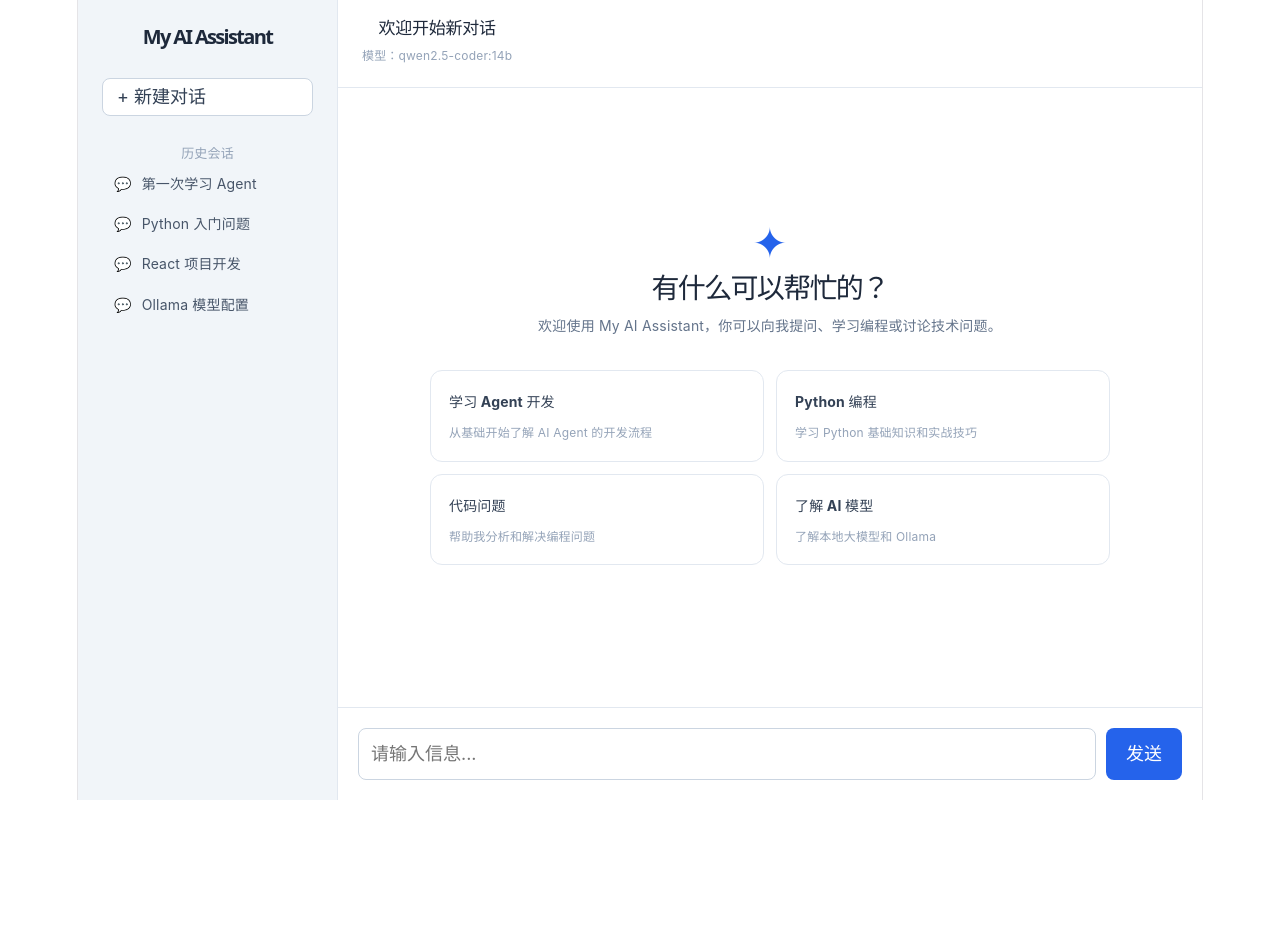
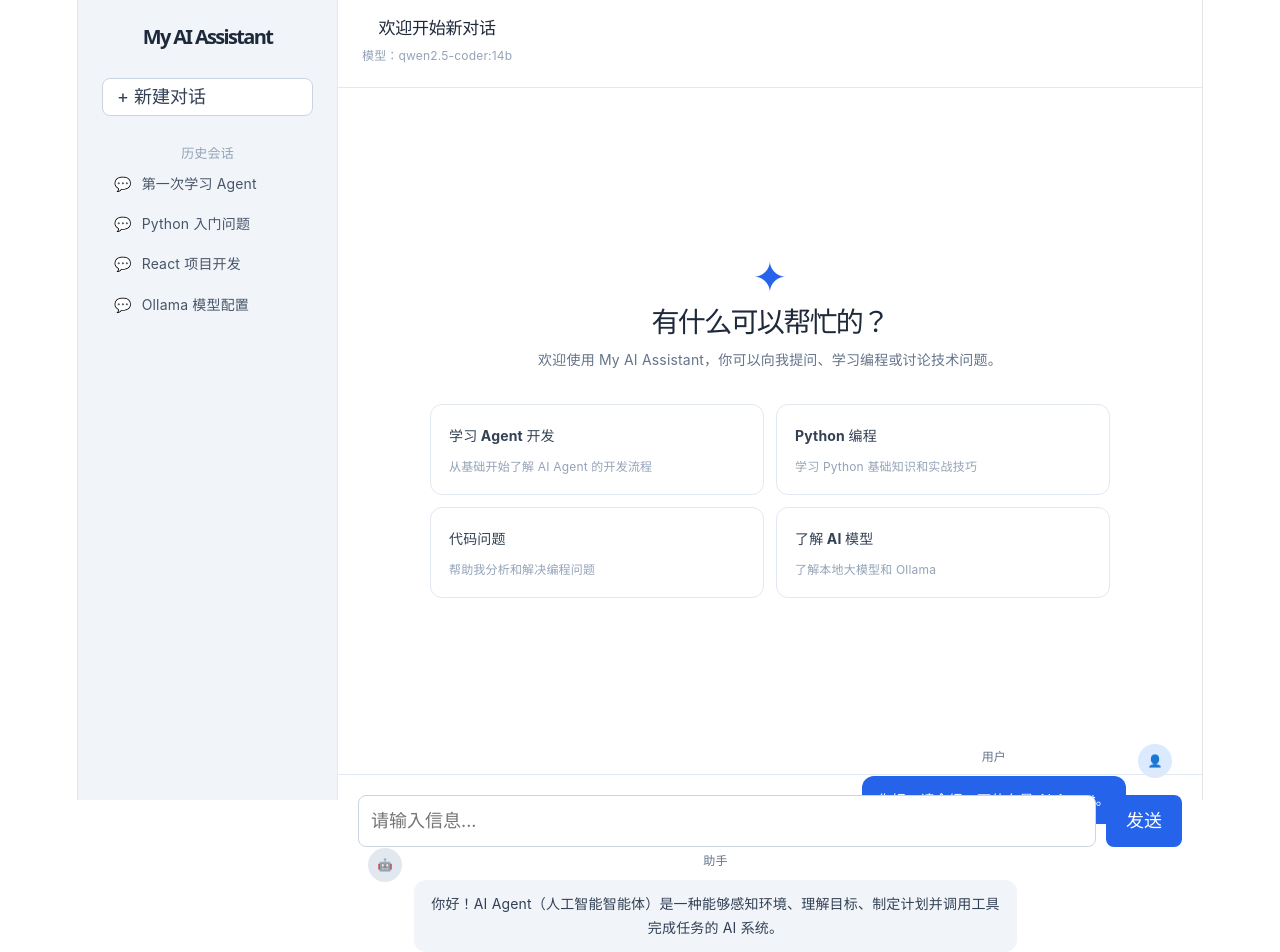
Before and after one commit to GH455521/g-fullstack-journey, a React (Vite) app in the folder frontend/: page / in a window 1280 px wide. Before the commit the page ends 800 px from the top, so only its background shows below. Built offline with nearby package versions, Linux system fonts and the light colour scheme.

Commit message:
feat(frontent):可重复使用的消息组件MessageItem.tsx

```diff
--- a/frontend/src/App.tsx
+++ b/frontend/src/App.tsx
@@ -1,6 +1,22 @@
 import ChatHeader from "./components/ChatHeader.js";
+import MessageItem from "./components/MessageItem.js";
 import Sidebar from "./components/Sidebar.js";
 import Welcome from "./components/Welcome.js";
+
+// 临时模拟聊天数据
+const messages = [
+  {
+    id: "1",
+    role: "user",
+    content: "你好，请介绍一下什么是 AI Agent。",
+  },
+  {
+    id: "2",
+    role: "assistant",
+    content:
+      "你好！AI Agent（人工智能智能体）是一种能够感知环境、理解目标、制定计划并调用工具完成任务的 AI 系统。",
+  },
+];
 
 function App() {
   return (
@@ -8,9 +24,17 @@ function App() {
       <Sidebar />
 
       <main className="chat-panel">
-        <ChatHeader title='欢迎开始新对话' model="qwen2.5-coder:14b" />
+        <ChatHeader title="欢迎开始新对话" model="qwen2.5-coder:14b" />
         <section className="messages-area">
           <Welcome />
+
+          {messages.map((message) => (
+            <MessageItem
+              key={message.id}
+              role={message.role}
+              content={message.content}
+            />
+          ))}
         </section>
         <footer className="input-area">
           <input type="text" placeholder="请输入信息..." />
--- a/frontend/src/components/MessageItem.tsx
+++ b/frontend/src/components/MessageItem.tsx
@@ -0,0 +1,19 @@
+interface MessageItemProps {
+  role: string;
+  content: string;
+}
+
+function MessageItem({ role, content }: MessageItemProps) {
+  const isUser = role === "user";
+  return (
+    <div className={`message-row ${isUser ? "user" : "assistant"}`}>
+      <div className="message-avatar">{isUser ? "👤" : "🤖"}</div>
+      <div className="message-content">
+        <div className="message-role">{isUser ? "用户" : "助手"}</div>
+        <div className="message-text">{content}</div>
+      </div>
+    </div>
+  );
+}
+
+export default MessageItem;
--- a/frontend/src/index.css
+++ b/frontend/src/index.css
@@ -346,3 +346,74 @@ button, input {
     font-size: 23px;
   }
 }
+/* 补充 MessageItem.tsx 可重复使用的消息组件样式 */
+/* 单条消息的整体布局 */
+.message-row {
+  display: flex;
+  align-items: flex-start;
+  gap: 12px;
+  width: 100%;
+  margin-bottom: 24px;
+}
+
+/* 用户消息放在右侧 */
+.message-row.user {
+  flex-direction: row-reverse;
+}
+
+/* AI 消息放在左侧 */
+.message-row.assistant {
+  flex-direction: row;
+}
+
+/* 消息头像 */
+.message-avatar {
+  display: flex;
+  align-items: center;
+  justify-content: center;
+  flex-shrink: 0;
+  width: 34px;
+  height: 34px;
+  border-radius: 50%;
+  background: #e2e8f0;
+  color: #475569;
+  font-size: 12px;
+  font-weight: 600;
+}
+
+/* 用户头像 */
+.message-row.user .message-avatar {
+  background: #dbeafe;
+  color: #1d4ed8;
+}
+
+/* 消息内容区域 */
+.message-content {
+  max-width: 75%;
+  min-width: 0;
+}
+
+/* 角色名称 */
+.message-role {
+  margin-bottom: 6px;
+  color: #64748b;
+  font-size: 12px;
+}
+
+/* 消息气泡 */
+.message-text {
+  padding: 12px 16px;
+  border-radius: 12px;
+  background: #f1f5f9;
+  color: #334155;
+  font-size: 14px;
+  line-height: 1.7;
+  white-space: pre-wrap;
+  overflow-wrap: anywhere;
+}
+
+/* 用户消息气泡 */
+.message-row.user .message-text {
+  background: #2563eb;
+  color: white;
+}
```
